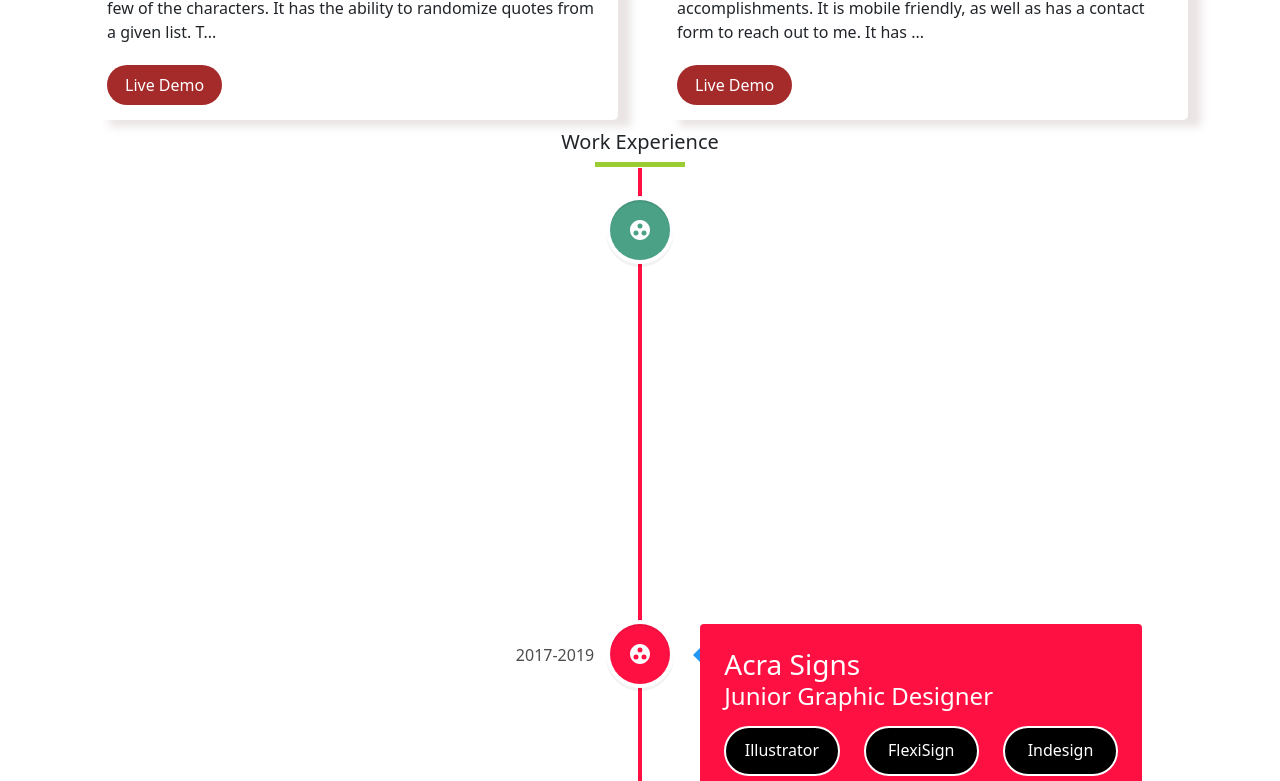
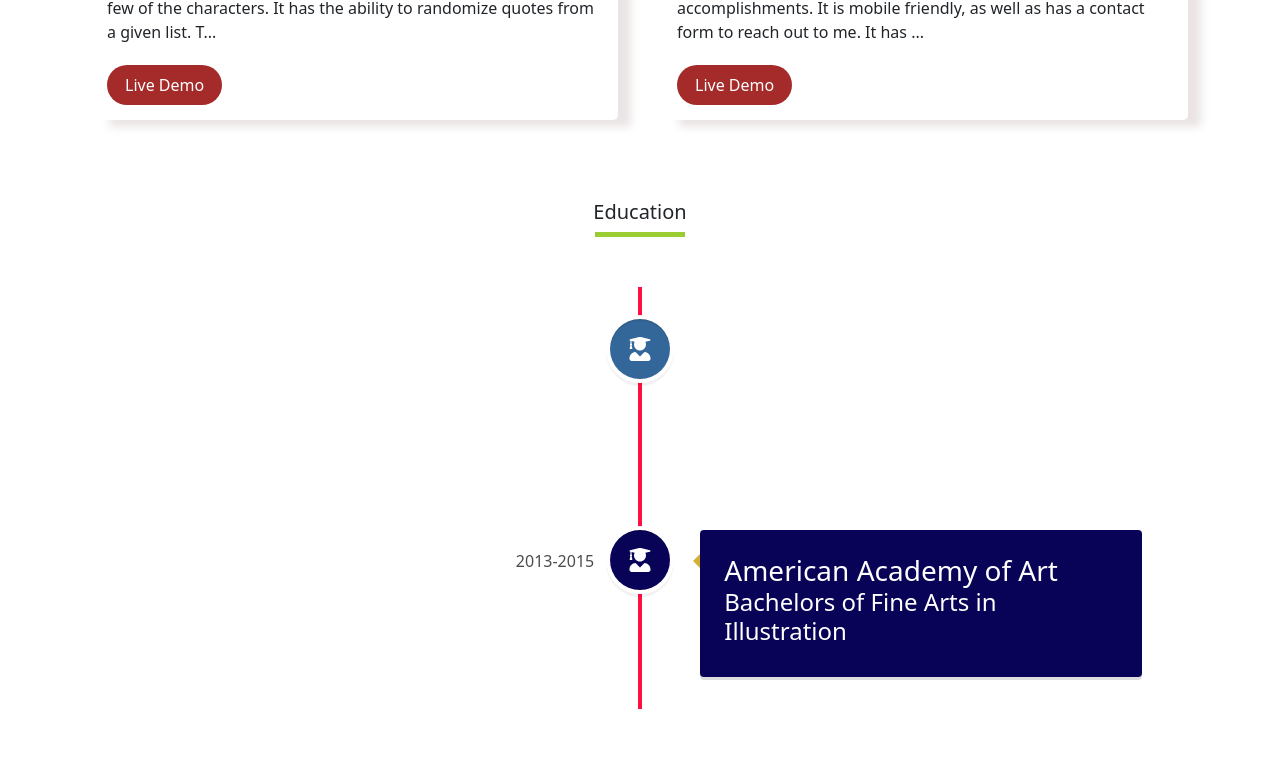
Before and after one commit to mayragann/Portfolio, a React (Create React App) app in the folder portfolio/: page / in a window 1280 px wide. Shown: the part 1718-2499 px from the top of the page. Built offline with nearby package versions, Linux system fonts and the light colour scheme.

Commit message:
Arranged order of Sidebar Items to match correct display order + Work Experience stylized further + Education stylzed further

```diff
--- a/portfolio/src/App.js
+++ b/portfolio/src/App.js
@@ -1,5 +1,6 @@
 import React from 'react'
 import About from './Component/About/About'
+import Education from './Component/Education/Education'
 import Projects from './Component/Projects/Projects'
 
 import Sidebar from './Component/Sidebar/Sidebar'
@@ -13,6 +14,7 @@
       <About />
       <TechStack />
       <Projects />
+      <Education />
       <WorkExp />
 
     </div>
--- /dev/null
+++ b/portfolio/src/Component/Education/Education.css
@@ -0,0 +1,3 @@
+.education-section{
+    margin-top:70px;
+}
--- /dev/null
+++ b/portfolio/src/Component/Education/Education.jsx
@@ -0,0 +1,77 @@
+import React from 'react'
+import "./Education.css"
+import {VerticalTimeline, VerticalTimelineElement} from 'react-vertical-timeline-component';
+import 'react-vertical-timeline-component/style.min.css';
+import {FaUserGraduate} from 'react-icons/fa';
+
+const Education = () => {
+    const data = [
+        {
+            name:"devCodeCamp",
+            degree: 'Fullstack Software Developer',
+            major: 'Certificate',
+            year: '2022-2022'
+        },
+        {
+            name:"American Academy of Art",
+            degree: 'Bachelors of Fine Arts in',
+            major: 'Illustration',
+            year: '2013-2015'
+        }
+    ]
+    const colors = ["#336699","#080357"]
+    return (
+        <div className='container education-section'>
+
+            <div className='section-title'>
+                <h5>Education</h5>
+                <span className='line'></span>
+                <div className='timeline-secion'>
+                <VerticalTimeline lineColor='#ff1042'>
+                    {
+                    data.map((item, index) => (
+                        <VerticalTimelineElement className="vertical-timeline-element--work"
+                            contentStyle={
+                                {
+                                    background: colors[index],
+                                    color: '#fff'
+                                }
+                            }
+                            contentArrowStyle={
+                                {borderRight: '7px solid  #d4af37 '}
+                            }
+                            date={
+                                item.year
+                            }
+                            dateClassName='date-class'
+                            iconStyle={
+                                {
+                                    background: colors[index],
+                                    color: '#fff'
+                                }
+                            }
+                            icon={<FaUserGraduate/>}>
+                            <h3 className="vertical-timeline-element-title">
+                                {
+                                item.name
+                            }</h3>
+                            <h4 className="vertical-timeline-element-subtitle">
+                                {
+                                item.degree
+                            }</h4>
+
+                            <h4> {
+                                item.major
+                            } </h4>
+                        </VerticalTimelineElement>
+
+                    ))
+                } </VerticalTimeline>
+            </div>
+
+            </div>
+        </div>
+    )
+}
+
+export default Education
--- a/portfolio/src/Component/Sidebar/SidebarList.jsx
+++ b/portfolio/src/Component/Sidebar/SidebarList.jsx
@@ -7,7 +7,7 @@
     FcTodoList,
     FcContacts,
     FcFactory,
-    FcSalesPerformance
+
 } from 'react-icons/fc';
 import {MdBiotech, MdCastForEducation} from "react-icons/md";
 
@@ -32,21 +32,23 @@
                             <FcNightPortrait size={30}/>
                             About</li>
                             <li className='nav-item'>
-                            <FcFactory size={30}/>
-                            Work Experience</li>
-                        <li className='nav-item'>
                             <MdBiotech size={30}
                                 color='orange'/>
                             Tech Stack</li>
                             <li className='nav-item'>
+                            <FcTodoList size={30}/>
+                            Projects</li>
+
+                            <li className='nav-item'>
                             <MdCastForEducation size={30}/>
                             Education</li>
                         <li className='nav-item'>
-                            <FcTodoList size={30}/>
-                            Projects</li>
-                        <li className='nav-item'>
-                            <FcSalesPerformance size={30}/>
-                            Testimonal</li>
+                            <FcFactory size={30}/>
+                            Work Experience</li>
+
+
+
+
                         <li className='nav-item'>
                             <FcContacts size={30}/>
                             Contact</li>
@@ -57,7 +59,6 @@
             ) : (
                 <div className='navbar-items-only-icons'>
                                        <ul>
-
                         <li className='nav-item'>
                             <FcHome size={30}/>
                             </li>
@@ -65,23 +66,20 @@
                             <FcNightPortrait size={30}/>
                             </li>
                             <li className='nav-item'>
+                            <MdBiotech size={30}
+                                color='orange'/>
+                            </li>
+                            <li className='nav-item'>
+                            <FcTodoList size={30}/>
+                            </li>
+
+                            <li className='nav-item'>
+                            <MdCastForEducation size={30} color='white'/>
+                            </li>
+                        <li className='nav-item'>
                             <FcFactory size={30}/>
                             </li>
 
-                        <li className='nav-item'>
-                            <MdBiotech size={30}
-                                color='orange'/>
-                        </li>
-
-                        <li className='nav-item'>
-                            <MdCastForEducation size={30}
-                                color="white"/>
-                        </li>
-
-                        <li className='nav-item'>
-                            <FcTodoList size={30}/></li>
-                        <li className='nav-item'>
-                            <FcSalesPerformance size={30}/></li>
                         <li className='nav-item'>
                             <FcContacts size={30}/>
                             </li>
--- a/portfolio/src/Component/WorkExp/WorkExp.css
+++ b/portfolio/src/Component/WorkExp/WorkExp.css
@@ -1,3 +1,9 @@
+.work-section{
+    margin-top:70px;
+}
+.timeline-secion{
+    margin-top:50px;
+}
 .tech-skills p{
 
     background-color: black;
--- a/portfolio/src/Component/WorkExp/WorkExp.jsx
+++ b/portfolio/src/Component/WorkExp/WorkExp.jsx
@@ -19,11 +19,9 @@
                     tech: 'Illustrator'
                 }, {
                     tech: 'FlexiSign'
-                },
-                {
+                }, {
                     tech: 'Indesign'
-                },
-                {
+                }, {
                     tech: 'Cyrious'
                 }
 
@@ -37,14 +35,11 @@
             techskills: [
                 {
                     tech: 'Illustrator'
-                },
-                {
+                }, {
                     tech: 'FlexiSign'
-                },
-                {
+                }, {
                     tech: 'Indesign'
-                },
-                {
+                }, {
                     tech: 'Photoshop'
                 },
 
@@ -59,11 +54,9 @@
             techskills: [
                 {
                     tech: 'Illustrator'
-                },
-                {
+                }, {
                     tech: 'Indesign'
-                },
-                {
+                }, {
                     tech: 'Photoshop'
                 },
 
@@ -88,15 +81,16 @@
 
 
     return (
-        <div className='container'>
+        <div className='container work-section'>
 
             <div className='section-title'>
                 <h5>Work Experience</h5>
                 <span className='line'></span>
 
             </div>
-
-            <VerticalTimeline lineColor='#ff1042'> {
+            <div className='timeline-secion'>
+                <VerticalTimeline lineColor='#ff1042'>
+                    {
                     data.map((item, index) => (
                         <VerticalTimelineElement className="vertical-timeline-element--work"
                             contentStyle={
@@ -108,7 +102,9 @@
                             contentArrowStyle={
                                 {borderRight: '7px solid  rgb(33, 150, 243)'}
                             }
-                        date={item.year}
+                            date={
+                                item.year
+                            }
                             dateClassName='date-class'
                             iconStyle={
                                 {
@@ -147,7 +143,7 @@
 
                     ))
                 } </VerticalTimeline>
-
+            </div>
         </div>
     )
 }
```
Lines whose indentation alone changed are shown as unchanged.
